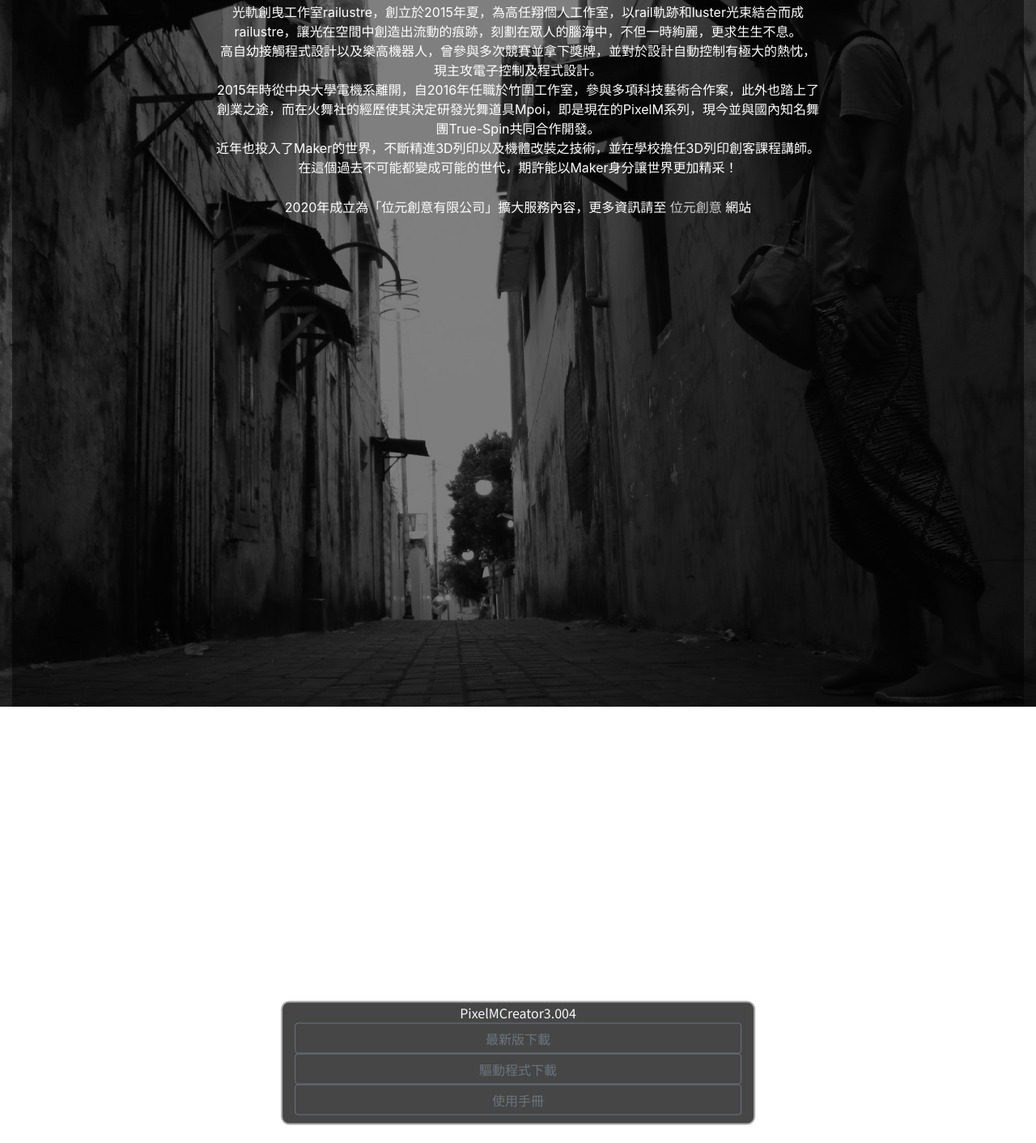
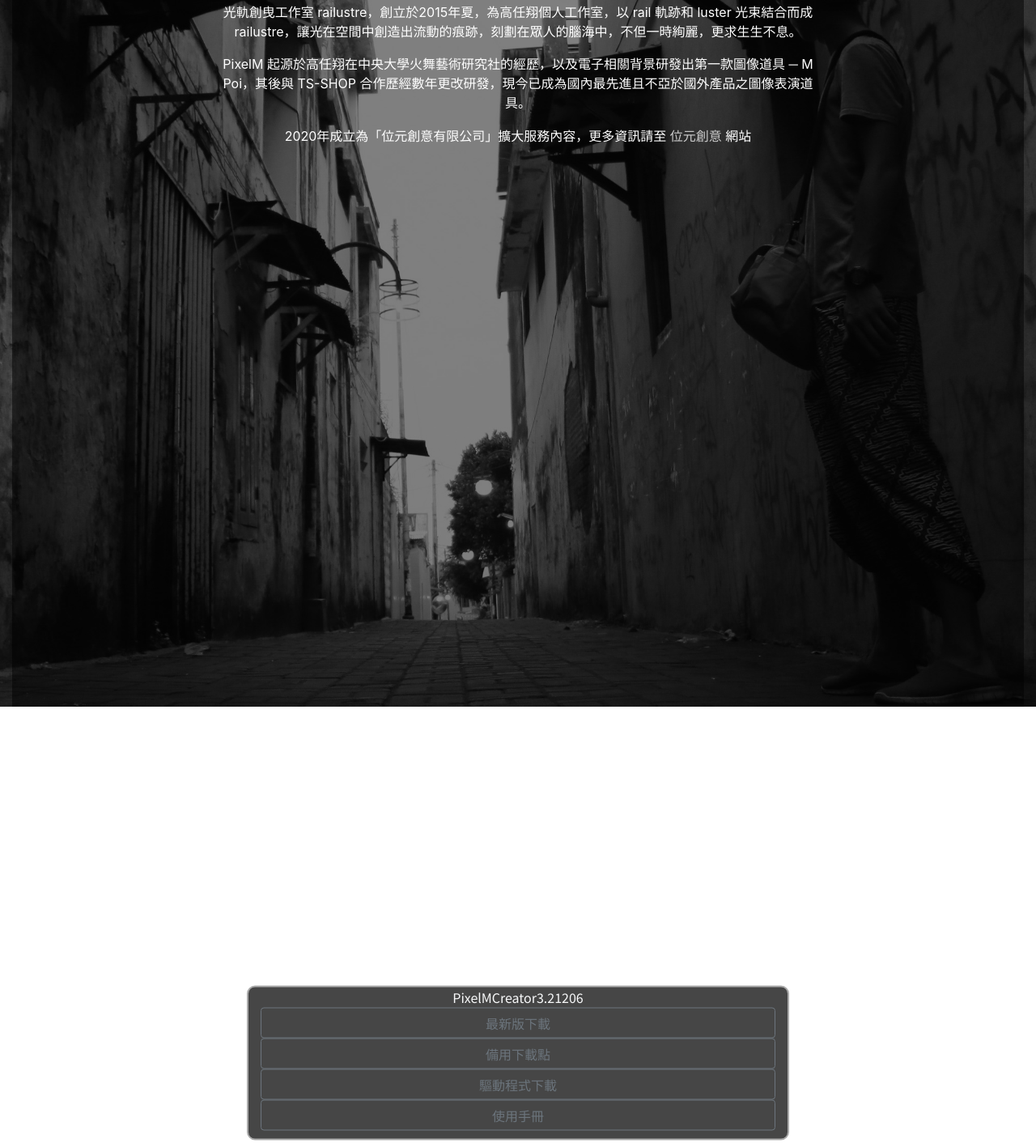
Before and after one commit to SeanGau/rrtw, a plain HTML site: page index.html in a window 1280 px wide. Shown: the part 1087-2499 px from the top of the page at 81% size. Drawn offline with nearby package versions, Linux system fonts and the light colour scheme; no server answers; a web font is replaced by a local one.

Commit message:
update version & content

```diff
--- a/index.html
+++ b/index.html
@@ -206,27 +206,24 @@ $(function(){
    </div>
 
    <div id="aboutme" class="container-fluid">
-   <p style=" background: rgba(0,0,0,0.5);width: 100%; height: 100%;padding: 20%; display: block; text-align: center; color: #FFFFFF;">
-   	  	光軌創曳工作室railustre，創立於2015年夏，為高任翔個人工作室，以rail軌跡和luster光束結合而成railustre，讓光在空間中創造出流動的痕跡，刻劃在眾人的腦海中，不但一時絢麗，更求生生不息。<br>
-高自幼接觸程式設計以及樂高機器人，曾參與多次競賽並拿下獎牌，並對於設計自動控制有極大的熱忱，現主攻電子控制及程式設計。<br>
-2015年時從中央大學電機系離開，自2016年任職於竹圍工作室，參與多項科技藝術合作案，此外也踏上了創業之途，而在火舞社的經歷使其決定研發光舞道具Mpoi，即是現在的PixelM系列，現今並與國內知名舞團True-Spin共同合作開發。<br>
-近年也投入了Maker的世界，不斷精進3D列印以及機體改裝之技術，並在學校擔任3D列印創客課程講師。在這個過去不可能都變成可能的世代，期許能以Maker身分讓世界更加精采！<br>
-<br>
-2020年成立為「位元創意有限公司」擴大服務內容，更多資訊請至 <a href="https://b1t.tw">位元創意</a> 網站<br>
-  </p>
+   <div style=" background: rgba(0,0,0,0.5);width: 100%; height: 100%;padding: 20%; display: block; text-align: center; color: #FFFFFF;">
+		<p>光軌創曳工作室 railustre，創立於2015年夏，為高任翔個人工作室，以 rail 軌跡和 luster 光束結合而成 railustre，讓光在空間中創造出流動的痕跡，刻劃在眾人的腦海中，不但一時絢麗，更求生生不息。</p>
+		<p>PixelM 起源於高任翔在中央大學火舞藝術研究社的經歷，以及電子相關背景研發出第一款圖像道具 ─ M Poi，其後與 TS-SHOP 合作歷經數年更改研發，現今已成為國內最先進且不亞於國外產品之圖像表演道具。</p>
+		<p>2020年成立為「位元創意有限公司」擴大服務內容，更多資訊請至 <a href="https://b1t.tw">位元創意</a> 網站</p>
+  </div>
   </div>
 
    <div id="pixelm" class="container-fluid text-light">
   <div id="pixelm_box">
   <div class="row align-self-center" style="background-color: rgba(50,50,50,0.90); padding-bottom: 10px;border:2px #AAA solid; border-radius: 10px;">
     <div class="col-lg-12 text-center">
-      <a id="pixelm_title">PixelMCreator3.004</a>
+      <a id="pixelm_title">PixelMCreator3.21206</a>
     </div>
     <div class="col-lg-12 text-center">
-      <a id="pixelm_download" href="/assets/file/PixelMCreatorV3.004.zip" class="btn btn-block btn-outline-secondary">最新版下載</a>
+      <a id="pixelm_download" href="/assets/file/PixelMCreatorV3.21206.zip" class="btn btn-block btn-outline-secondary">最新版下載</a>
     </div>
-    <div class="col-lg-12 text-center d-none">
-      <a id="pixelm_manual" target="_blank" rel="noopener noreferrer" href="/assets/file/PixelMCreator_Patch.exe" class="btn btn-block btn-outline-secondary">更新包</a>
+    <div class="col-lg-12 text-center">
+      <a id="pixelm_download_bk" target="_blank" href="https://drive.google.com/drive/u/2/folders/1XiKvSbpl2zzdw2uHou2tTY3Gyv56ZSrY" class="btn btn-block btn-outline-secondary">備用下載點</a>
     </div>
     <div class="col-lg-12 text-center">
       <a id="pixelm_driver" target="_blank" rel="noopener noreferrer" href="/assets/file/Pixel-MR%20driver.zip" class="btn btn-block btn-outline-secondary">驅動程式下載</a>
```
Also changed, not shown: 2 other files.
